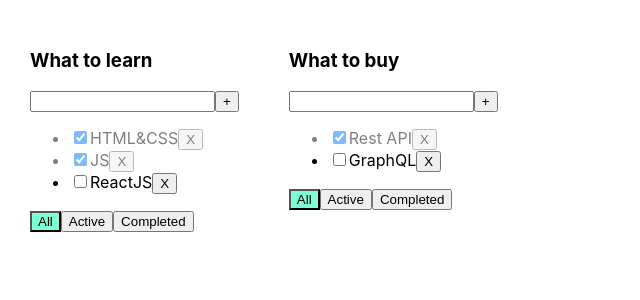
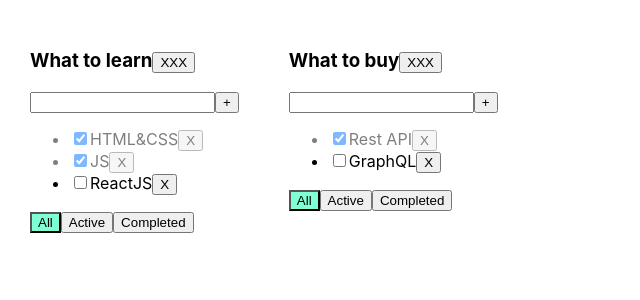
Before and after one commit to svetik-kov/trenirovka_todolist, a React (Create React App) app: page / in a window 1280 px wide. Shown: the top 300 px of the page, without its empty margins (0-640 px from the left). Built offline with nearby package versions, Linux system fonts and the light colour scheme.

Commit message:
добавление removeTodolist

```diff
--- a/src/App.tsx
+++ b/src/App.tsx
@@ -10,6 +10,9 @@ export type TodolistsType = {
 }
 
 export type FilterValueType = 'all' | 'active' | 'completed'
+type TasksStateType={
+    [key:string]:TasksType[]
+}
 
 function App() {
     let todolistID1 = v1()
@@ -20,7 +23,7 @@ function App() {
         {id: todolistID2, title: 'What to buy', filter: 'all'},
     ])
 
-    let [tasks, setTasks] = useState({
+    let [tasks, setTasks] = useState<TasksStateType>({
         [todolistID1]: [
             {id: v1(), title: 'HTML&CSS', isDone: true},
             {id: v1(), title: 'JS', isDone: true},
@@ -32,18 +35,10 @@ function App() {
             {id: v1(), title: 'GraphQL', isDone: false},
         ]
     })
-/*    let [todolists, setTodolists] = useState<Array<TodolistsType>>(
-        [
-            {id: v1(), title: 'What to learn', filter: 'all'},
-            {id: v1(), title: 'What to buy', filter: 'all'},
-        ]
-    )
-    let [tasks, setTasks] = useState([
-        {id: v1(), title: "HTML&CSS", isDone: true},
-        {id: v1(), title: "JS", isDone: true},
-        {id: v1(), title: "ReactJS", isDone: false}
-    ])*/
-    /*const [filter, setFilter] = useState<FilterValueType>('all')*/
+    const removeTodolist=(todolistId:string)=>{
+        setTodolists(todolists.filter(el=>el.id!==todolistId))
+        delete tasks[todolistId]
+    }
     const changeCheckbox = (todolistId:string,taskId: string, checkedValue: boolean) => {
         setTasks({...tasks,[todolistId]:tasks[todolistId].map(el=>el.id===taskId?{...el,isDone:checkedValue}:el)})
     }
@@ -81,6 +76,7 @@ function App() {
                         addTask={addTask}
                         changeCheckbox={changeCheckbox}
                         filter={el.filter}
+                        removeTodolist={removeTodolist}
                     />
                 )
             })}
--- a/src/Todolist.tsx
+++ b/src/Todolist.tsx
@@ -17,6 +17,7 @@ type TodolistType = {
     addTask: (todolistId:string,title: string) => void
     changeCheckbox: (todolistId:string,taskId: string, checkedValue: boolean) => void
     filter:FilterValueType
+    removeTodolist:(todolistId:string)=>void
 }
 
 export const Todolist = (props: TodolistType) => {
@@ -47,9 +48,15 @@ export const Todolist = (props: TodolistType) => {
     const onChangeCheckboxHandler = (taskId: string, checkedValue: boolean) => {
         props.changeCheckbox(props.todolistId,taskId, checkedValue)
     }
+    const removeTodolistHandler=()=>{
+        props.removeTodolist(props.todolistId)
+    }
     return (
         <div>
-            <h3>{props.title}</h3>
+            <h3>
+                {props.title}
+            <button onClick={removeTodolistHandler}>XXX</button>
+            </h3>
             <div>
                 <input className={error ? 'error' : ''}
                        value={title} onChange={onChangeHandler}
```
